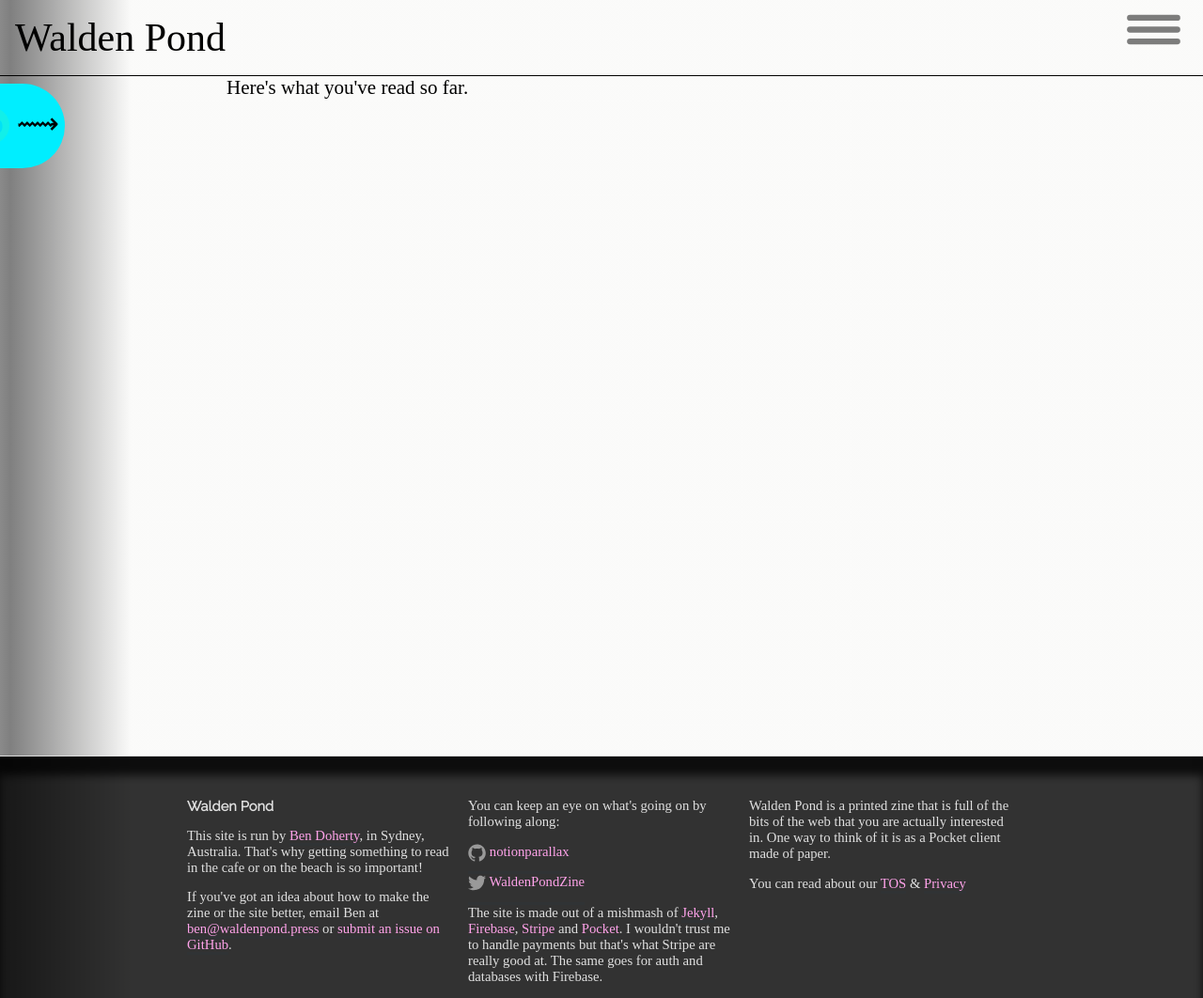
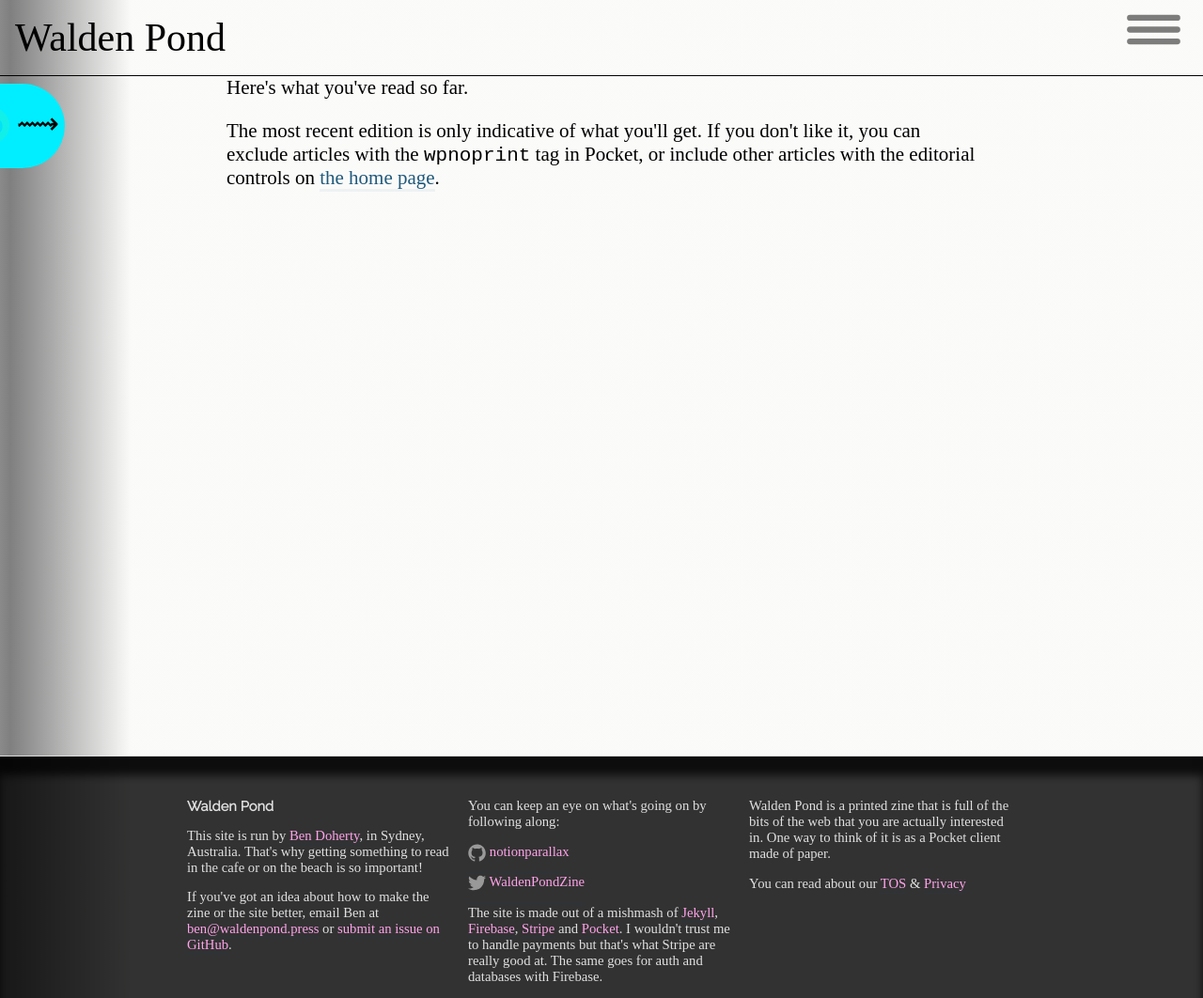
Before and after one commit to notionparallax/wp2frontEnd, a Jekyll site: the page built from history.html, in a window 1280 px wide. Shown: the whole page at 94% size. Built offline with Jekyll 4.4.1, drawn with Linux system fonts in a browser that asks for light colours; some web fonts are replaced; comment, search, counter and statistics services are not loaded.

Commit message:
better explanation

```diff
--- a/history.html
+++ b/history.html
@@ -2,8 +2,13 @@
 layout: default
 ---
 
+<p>Here's what you've read so far.</p>
+
 <p>
-  Here's what you've read so far.
+  The most recent edition is only indicative of what you'll get. If you don't
+  like it, you can exclude articles with the <code>wpnoprint</code> tag in
+  Pocket, or include other articles with the editorial controls on
+  <a href="/home">the home page</a>.
 </p>
 
 <div id="history-container" class="history-container">
```
